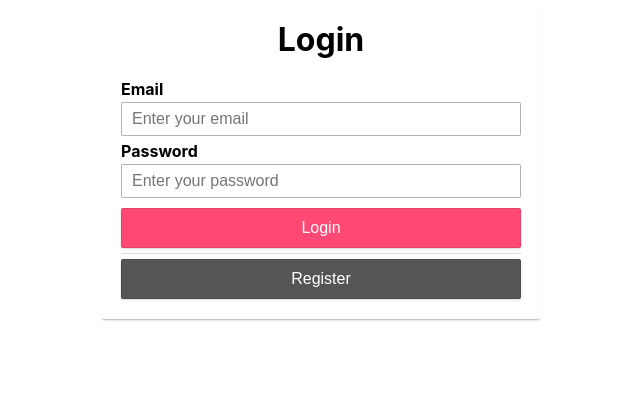
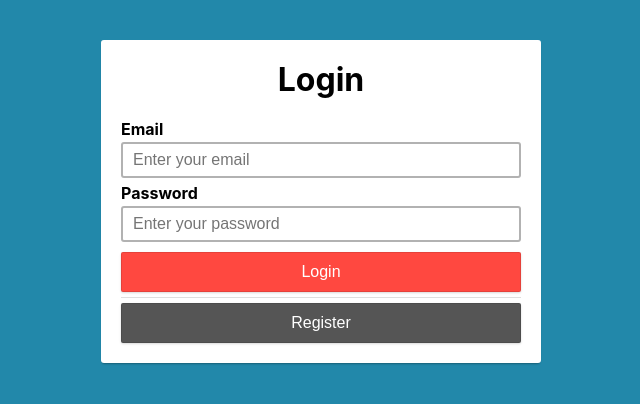
Before and after one commit to 12thStreetStudios/OwlHacks2020, a React (Create React App) app in the folder owlhacks2020/: page / in a window 1280 px wide. Shown: the top 404 px of the page, without its empty margins (319-959 px from the left). Built offline with nearby package versions, Linux system fonts and the light colour scheme.

Commit message:
Made login page sexy

```diff
--- a/owlhacks2020/src/App.css
+++ b/owlhacks2020/src/App.css
@@ -1,5 +1,10 @@
+body {
+    background-color: #2288aa;
+}
+
 .App {
   text-align: center;
+  background-color: #2288aa;
 }
 
 .App-logo {
--- a/owlhacks2020/src/Login.css
+++ b/owlhacks2020/src/Login.css
@@ -4,7 +4,7 @@
   background-color: #ffffff;
   padding: 20px;
   max-width: 400px;
-  margin: 0 auto;
+  margin: 40px auto;
   border-radius: 3px;
   box-shadow: 0 1px rgba(255, 255, 255, .2) inset, 0 2px 2px -1px rgba(0, 0, 0, .3);
 }
@@ -32,8 +32,8 @@
   outline: none;
   margin-bottom: 5px;
   font-size: 16px;
-  border-radius: 2px;
-  border: 1px solid rgba(0, 0, 0, .3);
+  border-radius: 3px;
+  border: 2px solid rgba(0, 0, 0, .3);
 }
 
 [type="text"]:hover,
@@ -47,7 +47,7 @@
 
 .navBtn button,
 [type="submit"] {
-  background: #ff4873;
+  background: #ff4840;
   color: #ffffff;
   border: 1px solid rgba(0, 0, 0, .1);
   padding: 10px;
```
